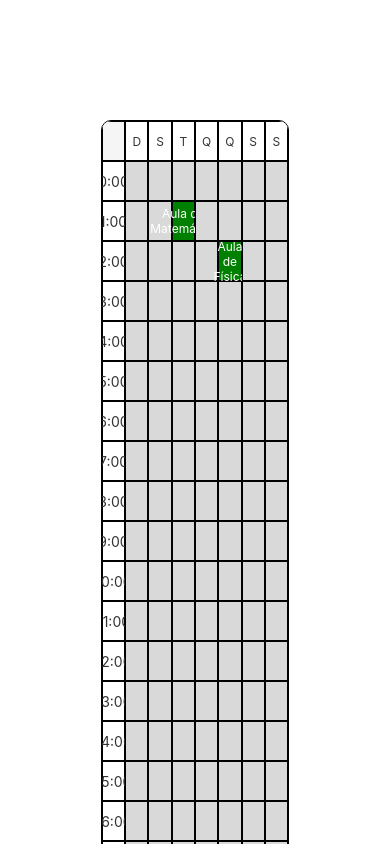
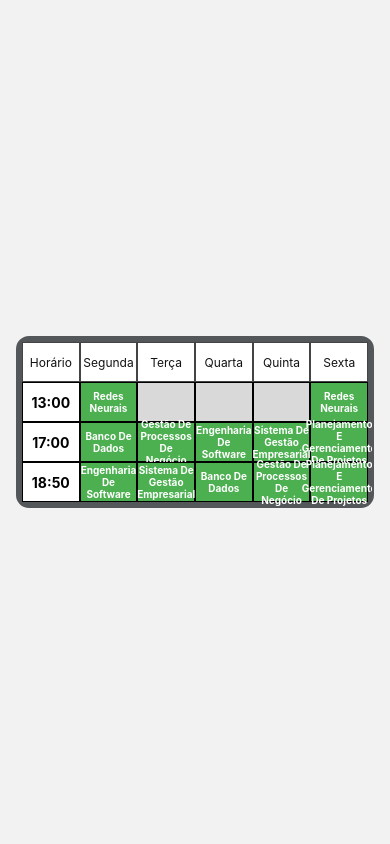
Before and after one commit to CHMFC/GenCin-APP, a React Native app: screen / in a window 390 px wide. Shown: the top 844 px of the page. Built offline with nearby package versions, Linux system fonts and the light colour scheme.

Commit message:
Update Agenda.js

```diff
--- a/src/Agenda.js
+++ b/src/Agenda.js
@@ -4,66 +4,90 @@ import { useWindowDimensions } from 'react-native';
 
 export default function Agenda() {
   const { width: windowWidth } = useWindowDimensions();
-  const isWideScreen = windowWidth > 768; // Define se a tela é grande para ajustar os estilos
+  const isWideScreen = windowWidth > 768;
+
+  const fullDayNames = ['Domingo', 'Segunda', 'Terça', 'Quarta', 'Quinta', 'Sexta', 'Sábado'];
+
+  // Array de horários personalizados com texto que pode ser alterado
+  const customSchedule = [
+    { time: '13:00', dayIndex: 5, content: 'Redes Neurais' },
+    { time: '13:00', dayIndex: 1, content: 'Redes Neurais' },
+    { time: '17:00', dayIndex: 1, content: 'Banco De Dados' },
+    { time: '18:50', dayIndex: 3, content: 'Banco De Dados' },
+    { time: '18:50', dayIndex: 1, content: 'Engenharia De Software' },
+    { time: '17:00', dayIndex: 3, content: 'Engenharia De Software' },
+    { time: '17:00', dayIndex: 2, content: 'Gestão De Processos De Negócio' },
+    { time: '18:50', dayIndex: 4, content: 'Gestão De Processos De Negócio' },
+    { time: '17:00', dayIndex: 4, content: 'Sistema De Gestão Empresarial' },
+    { time: '18:50', dayIndex: 2, content: 'Sistema De Gestão Empresarial' },
+    { time: '17:00', dayIndex: 5, content: 'Planejamento E Gerenciamento De Projetos' },
+    { time: '18:50', dayIndex: 5, content: 'Planejamento E Gerenciamento De Projetos' },
+
+
+  ];
 
   // Função para determinar o conteúdo de cada célula baseado no horário e no dia
-  const getCellContent = (hourIndex, dayIndex) => {
-    if (hourIndex === 1 && dayIndex === 2) {
-      return 'Aula de Matemática';
-    }
-    if (hourIndex === 2 && dayIndex === 4) {
-      return 'Aula de Física';
-    }
-    return '';
+  const getCellContent = (time, dayIndex) => {
+    const classData = customSchedule.filter(item => item.time === time && item.dayIndex === dayIndex);
+    return classData.length > 0 ? classData.map(item => item.content).join(', ') : ''; // Retorna o conteúdo da aula ou vazio se não houver
   };
 
-  // Estilos dinâmicos para ajustar a largura do contêiner principal em telas maiores
-  const dynamicStyles = {
-    formContainer: {
-      ...styles.formContainer,
-      maxWidth: isWideScreen ? 600 : '100%', // Ajusta largura com base no tamanho da tela
-    },
-  };
+  // Agrupar por horário
+  const groupedSchedule = customSchedule.reduce((acc, item) => {
+    if (!acc[item.time]) {
+      acc[item.time] = [];
+    }
+    acc[item.time].push(item); // Adiciona a aula ao horário correspondente
+    return acc;
+  }, {});
+
+  // Geração da grade com horários, dias da semana e conteúdos
+  const schedule = Object.keys(groupedSchedule).map(time => {
+    return {
+      time,
+      days: groupedSchedule[time],
+    };
+  });
+
+  // Filtra os dias da semana que possuem aulas
+  const activeDays = Array.from({ length: 7 }, (_, dayIndex) =>
+    schedule.some(row => row.days.some(cell => cell.dayIndex === dayIndex)) ? dayIndex : null
+  ).filter(index => index !== null);
 
   return (
-    <View style={dynamicStyles.formContainer}>
-      {/* ScrollView para garantir que o conteúdo será rolável verticalmente */}
+    <View style={styles.container}>
       <ScrollView contentContainerStyle={styles.scrollViewContent}>
         <View style={styles.grid}>
-          {/* Linha de cabeçalho com os dias da semana */}
+          {/* Cabeçalho com os dias da semana ativos */}
           <View style={styles.row}>
-            <View style={[styles.cell, styles.dayCell]}>
-              <Text style={styles.cellText}></Text>
+            <View style={[styles.cell, styles.headerCell]}>
+              <Text style={styles.cellText}>Horário</Text>
             </View>
-            {['D', 'S', 'T', 'Q', 'Q', 'S', 'S'].map((day, index) => (
-              <View key={index} style={[styles.cell, styles.headerCell]}>
-                <Text style={styles.cellText}>{day}</Text>
+            {activeDays.map(dayIndex => (
+              <View key={dayIndex} style={[styles.cell, styles.headerCell]}>
+                <Text style={styles.cellText}>{fullDayNames[dayIndex]}</Text>
               </View>
             ))}
           </View>
 
-          {/* Linhas de horários com células para cada dia da semana */}
-          {Array.from({ length: 24 }, (_, hourIndex) => (
-            <View key={hourIndex} style={styles.row}>
-              {/* Célula de horário na primeira coluna */}
+          {/* Linhas de horários com células somente para dias com aulas */}
+          {schedule.map((row, rowIndex) => (
+            <View key={rowIndex} style={styles.row}>
               <View style={[styles.cell, styles.hourCell]}>
-                <Text style={styles.hourText}>{hourIndex}:00</Text>
+                <Text style={styles.hourText}>{row.time}</Text>
               </View>
-
-              {/* Células para os dias da semana */}
-              {Array.from({ length: 7 }, (_, dayIndex) => {
-                const cellContent = getCellContent(hourIndex, dayIndex);
-                const isClass = cellContent !== ''; // Verifica se a célula contém aula
+              {activeDays.map(dayIndex => {
+                const classData = row.days.find(item => item.dayIndex === dayIndex);
                 return (
                   <View
                     key={dayIndex}
                     style={[
                       styles.cell,
-                      isClass && styles.classCell, // Aplica estilo especial para aulas
+                      classData ? styles.classCell : {},
                     ]}
                   >
-                    <Text style={[styles.cellText, isClass && styles.classText]}>
-                      {cellContent}
+                    <Text style={classData ? styles.classText : styles.cellText}>
+                      {classData ? classData.content : ''}
                     </Text>
                   </View>
                 );
@@ -77,93 +101,81 @@ export default function Agenda() {
 }
 
 const styles = StyleSheet.create({
-  // Configurações do contêiner principal
-  formContainer: {
-    justifyContent: 'flex-start',
+  container: {
+    flex: 1,
+    backgroundColor: '#F2F2F2',
+    justifyContent: 'center',
     alignItems: 'center',
-    paddingLeft: '4%',
-    paddingRight: '4%',
-    paddingTop: '6%',
-    paddingBottom: '6%',
-    backgroundColor: '#FFFFFF', // Cor de fundo do contêiner principal
-    width: '100%',
-    alignSelf: 'center',
-    paddingTop: 100,
-    paddingBottom: 80,
+    paddingHorizontal: 16,
+
   },
-  // Configurações do conteúdo rolável
   scrollViewContent: {
-    paddingVertical: 20,
+    flexGrow: 1,
+    justifyContent: 'center',
     alignItems: 'center',
     width: '100%',
   },
-  // Grade principal que contém os horários e dias
   grid: {
-    flexDirection: 'column', // Organiza a grid verticalmente
+    flexDirection: 'column',
     width: '100%',
-    alignItems: 'center', // Centraliza o conteúdo dentro da grade
-    borderRadius: 10, // Bordas arredondadas na grade
-    overflow: 'hidden', // Impede que o conteúdo extrapole as bordas
-    borderWidth: 1, // Borda em volta da grade
-    borderColor: 'black', // Cor da borda
+    alignItems: 'center',
+    borderRadius: 13,
+    overflow: 'hidden',
+    borderWidth: 2,
+    borderColor: '#545759',
+    backgroundColor: '#545759',
+    padding: 4,
   },
-  // Configuração para cada linha (horários e dias)
   row: {
-    flexDirection: 'row', // Organiza as células horizontalmente
-    width: '100%', // Linha ocupa toda a largura disponível
-    justifyContent: 'center', // Centraliza as células
+    flexDirection: 'row',
+    width: '100%',
+    justifyContent: 'center',
   },
-  // Células de horário na primeira coluna
+  headerCell: {
+
+    backgroundColor: 'white',
+    fontWeight: 'bold',
+    height: 40,
+    justifyContent: 'center',
+    alignItems: 'center',
+    borderWidth: 1,
+    borderColor: '#444',
+  },
   hourCell: {
-    width: 60, // Largura fixa para as células de horário
+    width: 60,
     justifyContent: 'center',
     alignItems: 'center',
     borderWidth: 1,
     borderColor: 'black',
-    backgroundColor: 'white', // Fundo branco
-    height: 40, // Altura fixa
+    backgroundColor: 'white',
+    height: 40,
   },
   hourText: {
     fontSize: 14,
-    color: '#333333', // Cor do texto
+    color: '#black',
+    fontWeight: 'bold',
   },
-  // Estilos padrão para todas as células
   cell: {
-    flex: 1, // Células ocupam largura igual (tamanho flexível)
-    height: 40, // Altura fixa
+    flex: 1,
+    height: 40,
     justifyContent: 'center',
     alignItems: 'center',
     borderWidth: 1,
     borderColor: 'black',
-    backgroundColor: '#D9D9D9', // Fundo cinza claro
+    backgroundColor: '#D9D9D9',
   },
-  // Estilo para a célula "Dia" no cabeçalho
-  dayCell: {
-    backgroundColor: '#F5F5F5', // Fundo mais claro para destaque
-    justifyContent: 'center',
-    alignItems: 'center',
-    fontWeight: 'bold', // Texto em negrito
-    height: 40, // Altura fixa
-    width: 60, // Largura fixa
+  classCell: {
+    backgroundColor: '#4CAF50',
   },
-  // Estilo para células do cabeçalho (dias da semana)
-  headerCell: {
-    backgroundColor: 'white', // Fundo branco
-    fontWeight: 'bold', // Texto em negrito
-    height: 40, // Altura fixa
+  classText: {
+    color: 'white',
+    fontSize: 10,
+    textAlign: 'center',
+    fontWeight: 'bold',
   },
-  // Texto padrão para as células
   cellText: {
-    color: '#333',
+    color: '#121212',
     fontSize: 12,
     textAlign: 'center',
   },
-  // Estilo especial para células com aulas
-  classCell: {
-    backgroundColor: 'green', // Fundo verde para células com aulas
-  },
-  // Texto especial para células com aulas
-  classText: {
-    color: 'white', // Texto branco
-  },
 });
```
